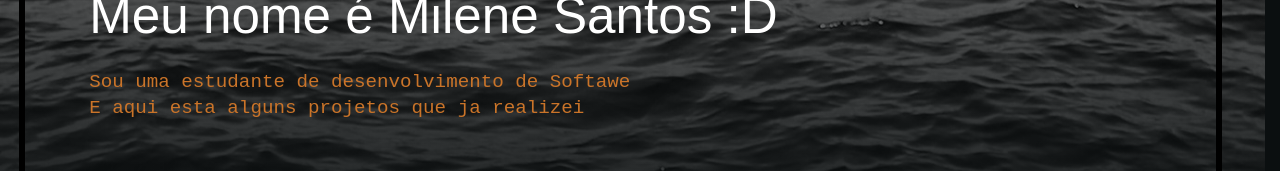
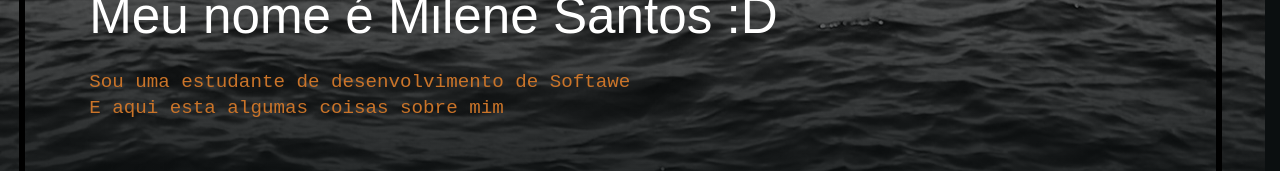
Before and after one commit to lennysantos24/DWI_Portfolio, a plain HTML site: page tela/index.html in a window 1280 px wide. Shown: the part 169-340 px from the top of the page. Drawn offline with Linux system fonts and the light colour scheme.

Commit message:
ultima alteracao

```diff
--- a/tela/index.html
+++ b/tela/index.html
@@ -35,7 +35,7 @@
               <div id="Ola"></div>
               <div id="nome"></div>
             </div>
-              <div id="breve_descricao">Sou uma estudante de desenvolvimento de Softawe<br>E aqui esta alguns projetos que ja realizei</div>
+              <div id="breve_descricao">Sou uma estudante de desenvolvimento de Softawe<br>E aqui esta algumas coisas sobre mim</div>
           </div>
           </div>
         </div>
```
